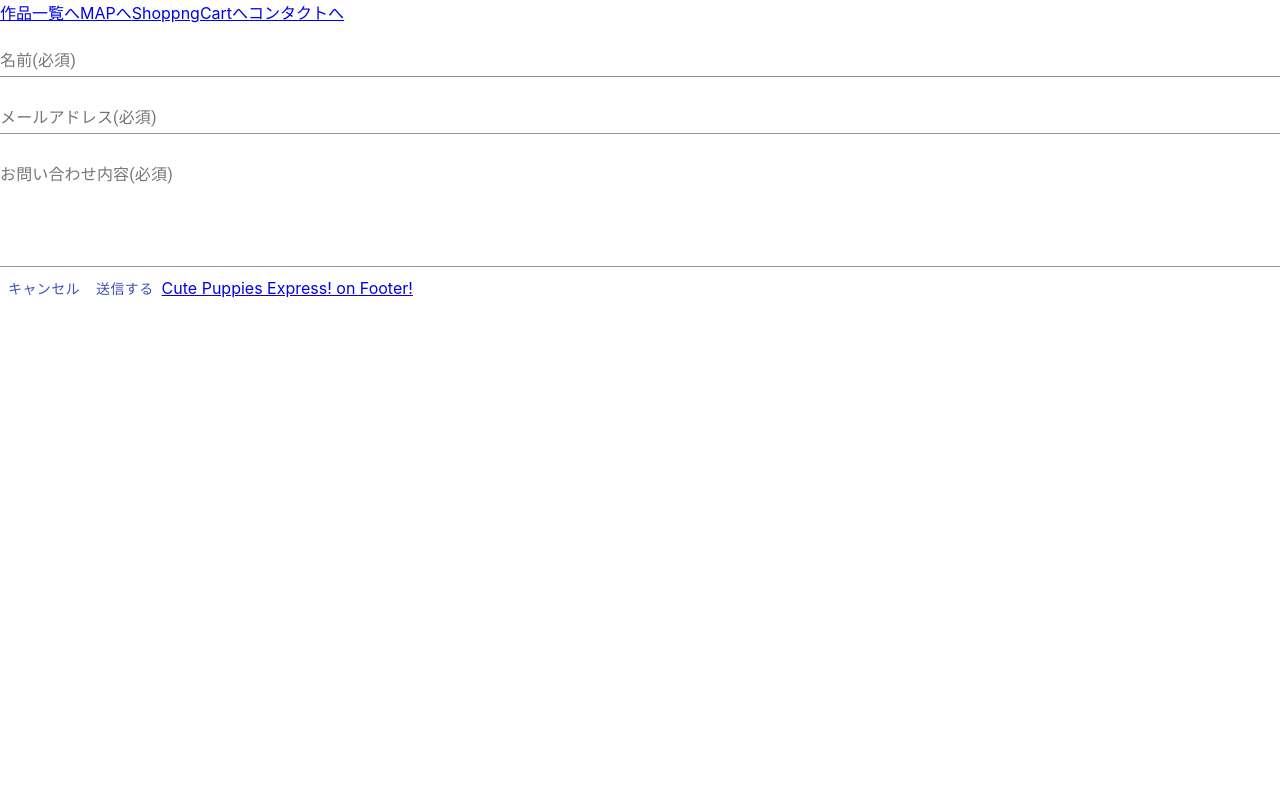
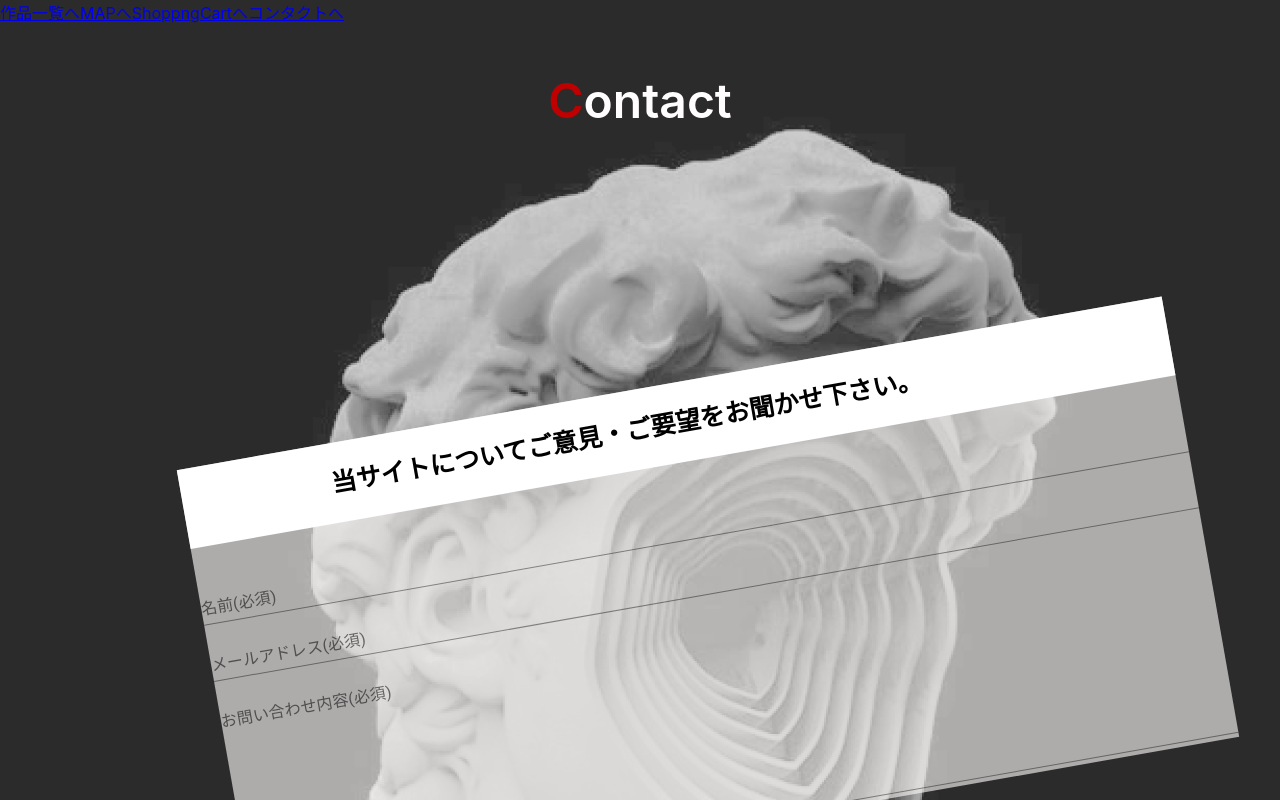
Before and after one commit to takumi-uezono0/Museum-of-ART, a React (Create React App) app: page /contact in a window 1280 px wide. Shown: the top 800 px of the page. Built offline with nearby package versions, Linux system fonts and the light colour scheme.

Commit message:
fix:Contact-css

```diff
--- /dev/null
+++ b/src/pages/Contact's/Contact.css
@@ -0,0 +1,45 @@
+.ContactPage {
+  background-image: url("../../../images/sekkou-1.png");
+  height: 1500px;
+  width: auto;
+}
+
+.sectionTitle {
+  font-weight: 600;
+  font-size: 48px;
+  line-height: 58px;
+  color: #fffdfd;
+  text-align: center;
+}
+.sectionTitle span {
+  color: #c00000;
+}
+
+.ContactForm {
+  width: 1000px;
+  height: auto;
+  margin-top: 250px;
+  margin-left: 13em;
+
+  background: rgba(255, 250, 250, 0.62);
+  transform: rotate(350deg);
+}
+.ContactForm p {
+  background-color: #ffffff;
+  font-weight: 600;
+  font-size: 25px;
+  line-height: 30px;
+  padding: 1em 6em;
+  color: #000000;
+}
+.ContactPage Button {
+  margin-top: 10em;
+  margin-left: 30%;
+}
+.ContactPage #CancelButton {
+  background: rgba(255, 250, 250, 0.62);
+}
+.ContactPage #SendButton {
+  background-color: rgba(255, 0, 0, 0.62);
+  color: #ffffff;
+}
--- a/src/pages/Contact.jsx
+++ b/src/pages/Contact.jsx
@@ -1,8 +1,9 @@
 import React, { useState, useCallback } from "react";
 import Button from "@material-ui/core/Button";
-import TextInput from ".";
+import TextInput from "./Contact's";
 import { Header } from "../components/Header";
 import { Footer } from "../components/Footer";
+import "./Contact's/Contact.css";
 
 export const Contact = (props) => {
   const [description, setDescription] = useState("");
@@ -88,8 +89,13 @@ export const Contact = (props) => {
   };
 
   return (
-    <div open={props.open} onClose={props.handleClose}>
+    <div open={props.open} onClose={props.handleClose} className="ContactPage">
       <Header />
+      <p className="sectionTitle">
+        <span>C</span>ontact
+      </p>
+      <div className="ContactForm">
+        <p>当サイトについてご意見・ご要望をお聞かせ下さい。</p>
         <TextInput
           label={"名前(必須)"}
           multiline={false}
@@ -109,17 +115,24 @@ export const Contact = (props) => {
         <TextInput
           label={"お問い合わせ内容(必須)"}
           multiline={true}
-        rows={5}
+          rows={10}
           value={description}
           type={"text"}
           onChange={inputDescription}
-      />
-      <Button onClick={props.handleClose} color="primary">
+        />{" "}
+      </div>
+      <Button
+        onClick={props.handleClose}
+        variant="outlined"
+        color="error"
+        id="CancelButton"
+      >
         キャンセル
       </Button>
-      <Button onClick={submitForm} color="primary">
-        送信する
+      <Button onClick={submitForm} variant="contained" id="SendButton">
+        send
       </Button>
+
       <Footer />
     </div>
   );
```
Also changed, not shown: images/sekkou-1.png (added), src/pages/Contact's/index.js (renamed from src/pages/index.js). Lines whose indentation alone changed are shown as unchanged.
